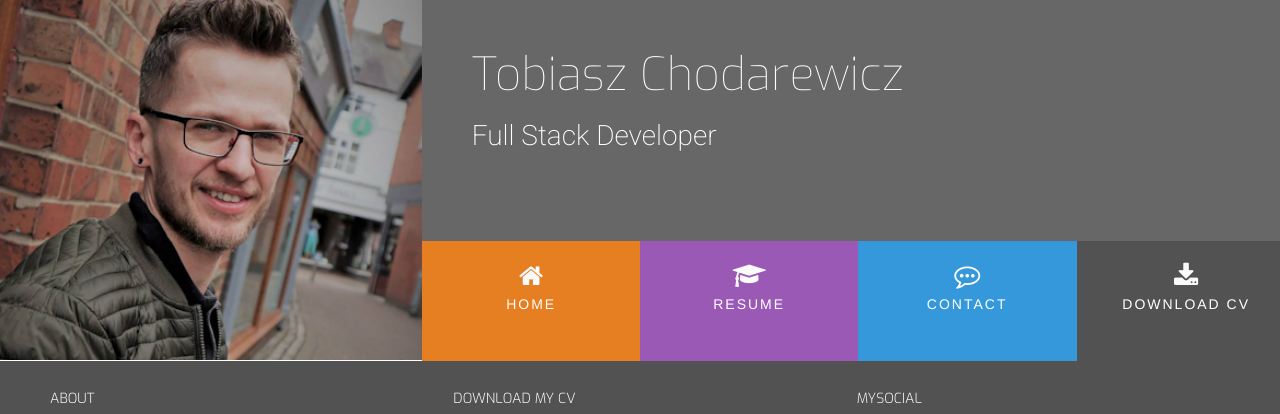
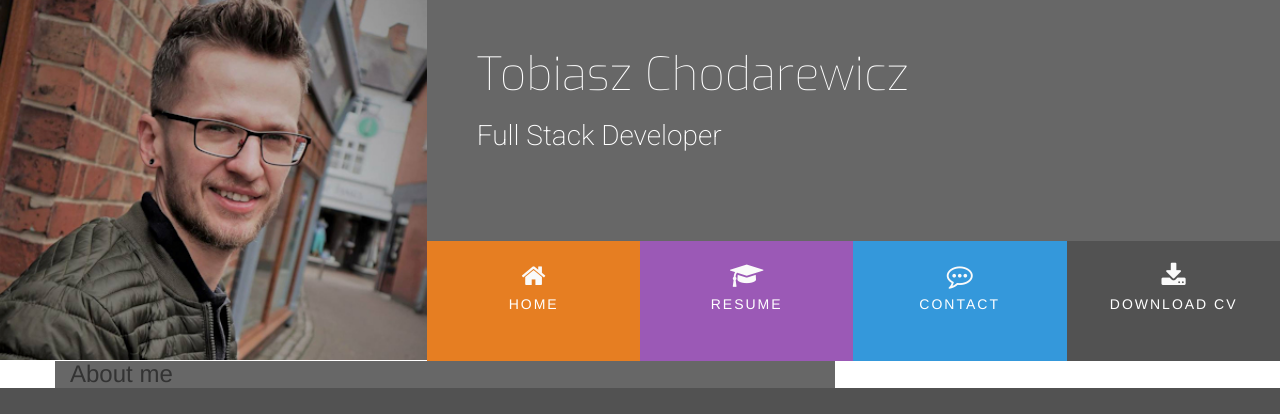
Before and after one commit to chodar89/resume-basic, a plain HTML site: page index.html in a window 1280 px wide. Shown: the top 414 px of the page. Drawn offline with nearby package versions, Linux system fonts and the light colour scheme.

Commit message:
add section divs

```diff
--- a/assets/css/style.css
+++ b/assets/css/style.css
@@ -3,6 +3,10 @@
 /*-----------------------------------------Colors---*/
 
 .bg-bolor-name-title {
+    background-color: #676767;
+}
+
+.bg-color-reasons {
     background-color: #676767;
 }
 
--- a/index.html
+++ b/index.html
@@ -9,7 +9,7 @@
 </head>
 
 <body>
-	<header>
+	<header class="container-fluid">
 		<div class="row">
 			<a href="index.html">
 				<div class="col-md-4 logo"></div>
@@ -40,11 +40,20 @@
 			</div>
 		</div>
 	</header>
-	<section>
+	<section class="container fluid">
+<div class="row row-table">
+	<div class="col-xs-12 col-sm-12 col-md-8 bg-color-reasons section-column">
+		<div class="row">
+			<div class="col-md-12">
+				<h3 class=setion-heading uppercase>About me</h3>
+			</div>
+		</div>
+	</div>
+</div>
 
 	</section>
 	<footer class="container-fluid">
-		<div id="footer-details" class="row">
+		<div id="footer-details"class="row">
 			<div class="col-sm-4">
 				<h5 class="uppercase general-sub">About</h5>
 				<p class="inline-block">Full Stack Developer. Skilled in everything from HTML to Heroku.
```
